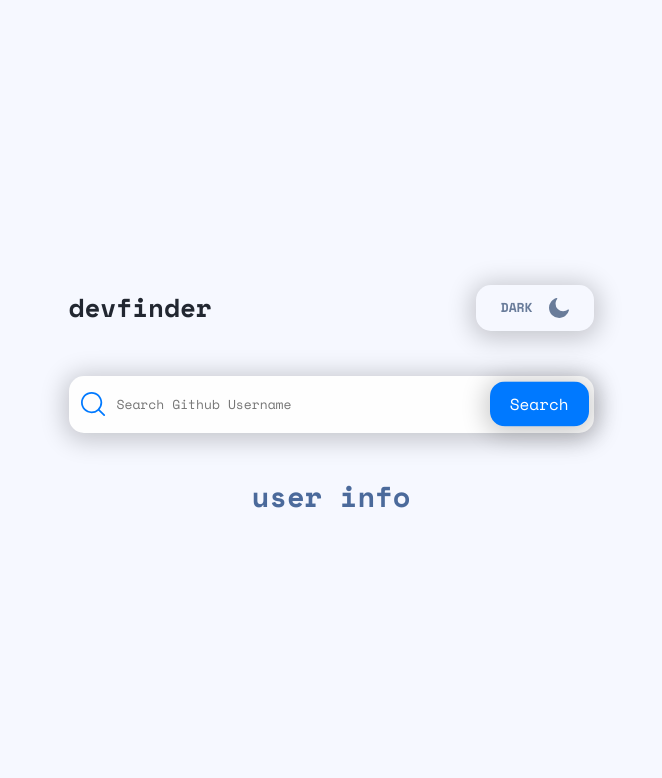
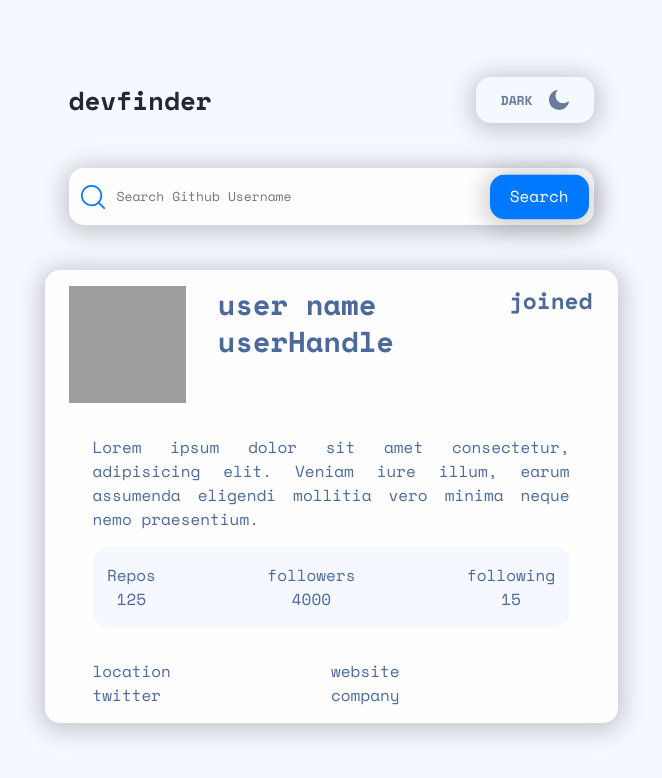
Before and after one commit to Hcmwebs/github-user-search, a React (Vite) app: page / in a window 1280 px wide. Shown: the top 778 px of the page, without its empty margins (309-971 px from the left). Built offline with nearby package versions, Linux system fonts and the light colour scheme; grey boxes are pictures that could not be loaded.

Commit message:
added the info content
Signed-off-by: Heze <64218603+Hcmwebs@users.noreply.github.com>

```diff
--- a/src/components/Info.jsx
+++ b/src/components/Info.jsx
@@ -1,11 +1,121 @@
 import React from 'react'
+import styled from 'styled-components'
 
 const Info = () => {
 	return (
-		<div>
-			<h1>user info</h1>
-		</div>
+		<Wrapper className='sectionCenter'>
+			<div className='profileHeader'>
+				<img src='user Image' alt='' />
+				<div className='profileInfo'>
+					<h1>
+						user name
+						<div>userHandle</div>
+					</h1>
+					<h3>joined</h3>
+				</div>
+			</div>
+			<div className='profileBody'>
+				<p>
+					Lorem ipsum dolor sit amet consectetur, adipisicing elit. Veniam iure
+					illum, earum assumenda eligendi mollitia vero minima neque nemo
+					praesentium.
+				</p>
+				<div className='stats'>
+					<div>
+						Repos <span>125</span>
+					</div>
+					<div>
+						followers <span>4000</span>
+					</div>
+					<div>
+						following <span>15</span>
+					</div>
+				</div>
+			</div>
+			<div className='profileFooter'>
+				<a href=''>location</a>
+				<a href=''>website</a>
+				<a href=''>twitter</a>
+				<a href=''>company</a>
+			</div>
+		</Wrapper>
 	)
 }
 
+const Wrapper = styled.div`
+	display: grid;
+	place-content: center;
+	gap: 2rem;
+	padding-block: 1rem;
+	border-radius: var(--borderRadius);
+	background-color: var(--appBgColor);
+	box-shadow: var(--boxShadow-1);
+	position: relative;
+
+	.profileHeader {
+		display: flex;
+		justify-content: start;
+		align-items: center;
+		gap: 2rem;
+
+		img {
+			width: 70px;
+			height: 70px;
+
+			@media (min-width: 768px) {
+				width: 117px;
+				height: 117px;
+			}
+		}
+		.profileInfo {
+			align-self: flex-start;
+			display: flex;
+			justify-content: start;
+			flex-direction: column;
+			@media (min-width: 1024px) {
+				width: 375px;
+				flex-direction: row;
+				justify-content: space-between;
+			}
+		}
+	}
+	.profileBody {
+		width: 100%;
+		display: grid;
+		place-content: center;
+		gap: 1rem;
+		padding-inline: 1.5rem;
+		p {
+			text-align: justify;
+		}
+		.stats {
+			display: flex;
+			justify-content: space-between;
+			padding: 1rem 0.9rem;
+			border-radius: var(--borderRadius);
+			background-color: var(--bgColor);
+
+			div {
+				display: grid;
+				place-items: center;
+			}
+		}
+	}
+	.profileFooter {
+		width: 100%;
+		padding-inline: 1.5rem;
+		display: grid;
+		justify-content: start;
+		align-items: center;
+		grid-template-columns: 1fr;
+		@media (min-width: 768px) {
+			justify-content: center;
+			grid-template-columns:repeat(2,1fr)
+		};
+
+		a {
+			color: var(--fontColor);
+		}
+	}
+`
 export default Info
```
